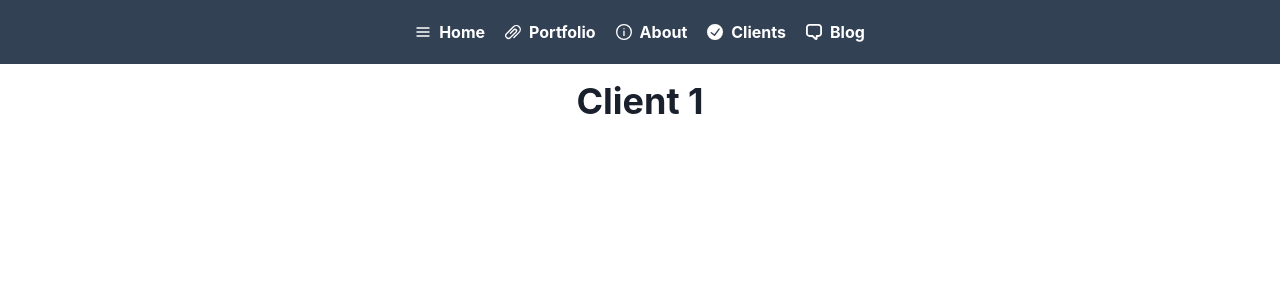
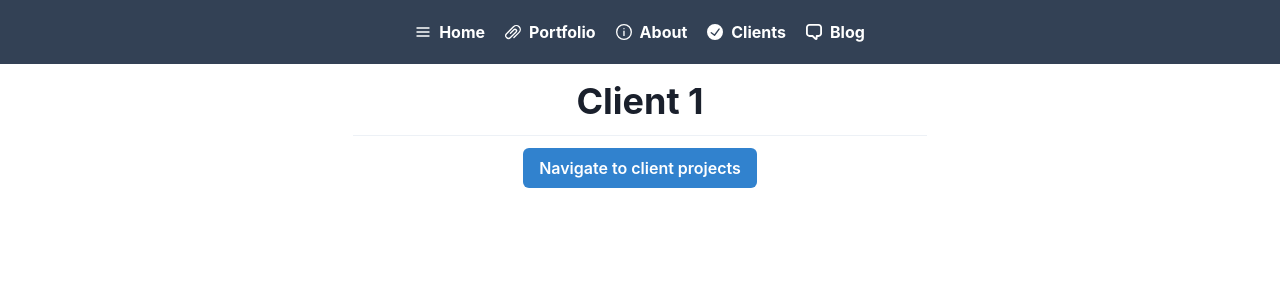
Before and after one commit to d-alanis98/nextjs-react-complete-guide, a Next.js app: page /clients/1 in a window 1280 px wide. Shown: the top 300 px of the page. Built offline with nearby package versions, Linux system fonts and the light colour scheme.

Commit message:
Navigate programatically with useRouter hook

```diff
--- a/pages/clients/[clientId]/index.tsx
+++ b/pages/clients/[clientId]/index.tsx
@@ -1,16 +1,42 @@
+import { useCallback } from 'react';
 import { useRouter } from 'next/router';
-import { Container, Heading } from '@chakra-ui/react';
+import {
+    Button,
+    Heading,
+    Divider,
+    Container
+} from '@chakra-ui/react';
 // Layout
 import { BaseLayout } from '../../../layout/base/BaseLayout';
 
 
 const ClientDetails: React.FC = () => {
-    const { query: { clientId } } = useRouter();
+    const {
+        query: { clientId },
+        push
+    } = useRouter();
+
+    const navigateToClientProjects = useCallback(() => {
+        push({
+            pathname: '/clients/[clientId]/projects',
+            query: { clientId }
+        });
+    }, [push, clientId]);
 
     return (
         <BaseLayout>
-            <Container padding='4'>
-                <Heading textAlign='center'>Client { clientId }</Heading>
+            <Container
+                padding = '4'
+                display = 'flex'
+                alignItems = 'center'
+                flexDirection = 'column'
+                justifyContent = 'center'
+            >
+                <Heading textAlign='center' marginBottom='0.75rem'>Client { clientId }</Heading>
+                <Divider/>
+                <Button colorScheme='blue' marginTop='0.75rem' onClick={ navigateToClientProjects }>
+                    Navigate to client projects
+                </Button>
             </Container>
         </BaseLayout>
 
```
